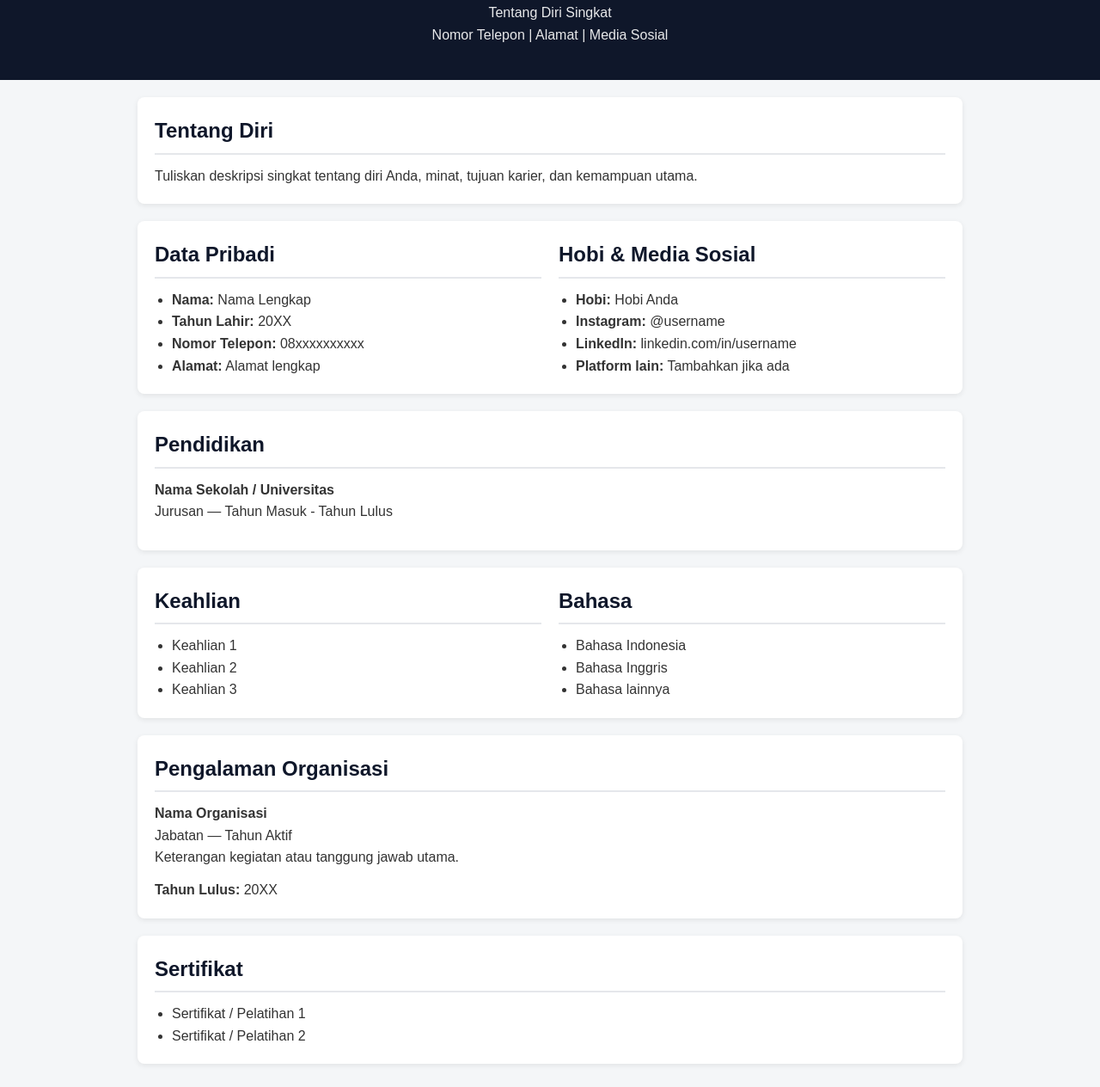
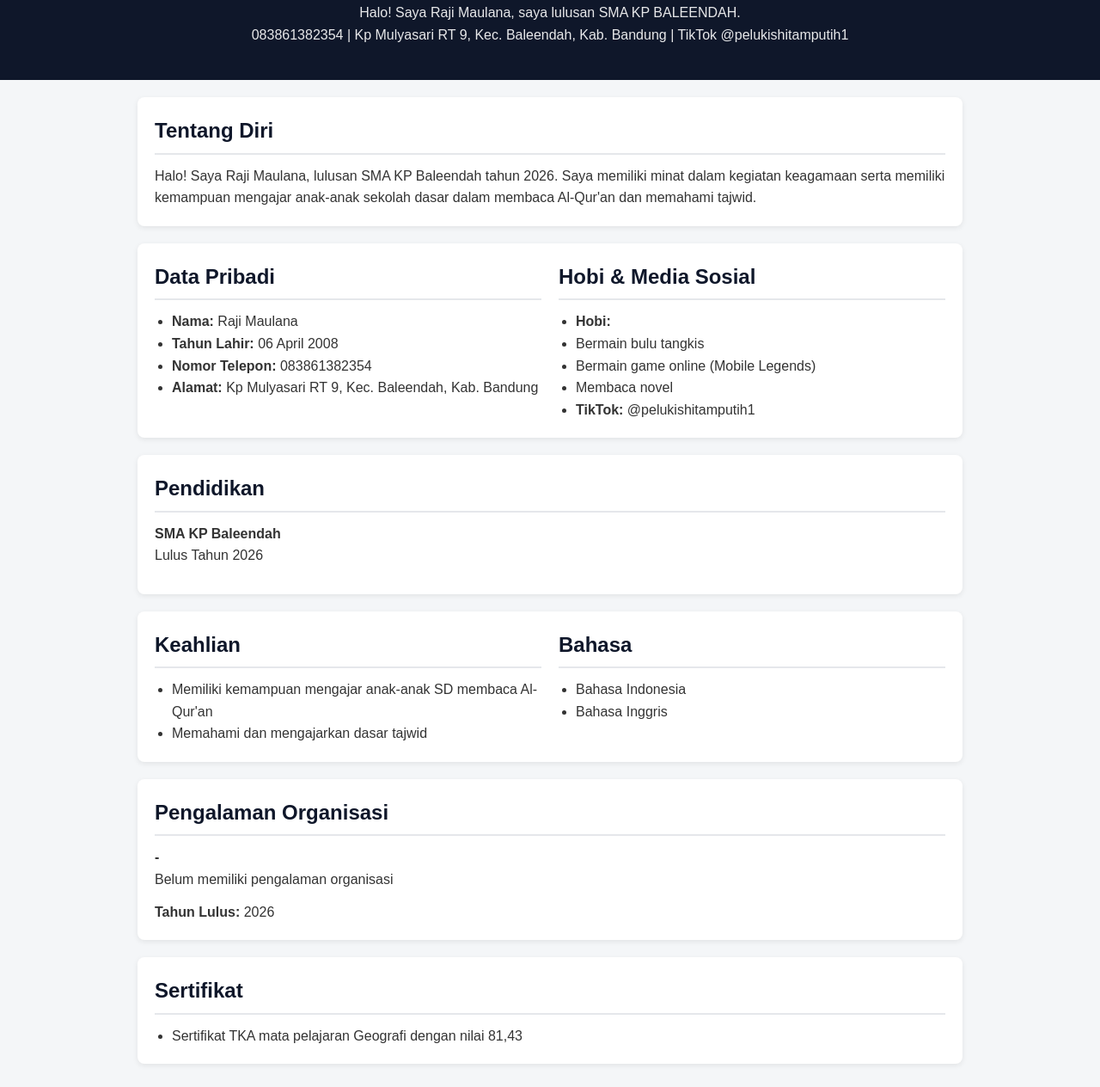
Before and after one commit to ChikoGaming06/tugas2_Raji_Fahri_XII-3, a plain HTML site: page index.html in a window 1280 px wide. Shown: the part 99-1363 px from the top of the page at 86% size. Drawn offline with Linux system fonts and the light colour scheme.

Commit message:
Tugas website CV

```diff
--- a/index.html
+++ b/index.html
@@ -3,7 +3,7 @@
 <head>
   <meta charset="UTF-8" />
   <meta name="viewport" content="width=device-width, initial-scale=1.0" />
-  <title>CV - Nama Anda</title>
+  <title>CV - Raji Maulana</title>
   <style>
     * { box-sizing: border-box; margin: 0; padding: 0; font-family: Arial, Helvetica, sans-serif; }
     body { background: #f4f6f8; color: #333; line-height: 1.6; }
@@ -67,9 +67,9 @@
 <body>
 
   <header>
-    <h1>Nama Lengkap</h1>
-    <p>Tentang Diri Singkat</p>
-    <p>Nomor Telepon | Alamat | Media Sosial</p>
+    <h1>Raji Maulana</h1>
+    <p>Halo! Saya Raji Maulana, saya lulusan SMA KP BALEENDAH.</p>
+    <p>083861382354 | Kp Mulyasari RT 9, Kec. Baleendah, Kab. Bandung | TikTok @pelukishitamputih1</p>
   </header>
 
   <div class="container">
@@ -78,8 +78,9 @@
     <section class="card">
       <h2>Tentang Diri</h2>
       <p>
-        Tuliskan deskripsi singkat tentang diri Anda, minat, tujuan karier,
-        dan kemampuan utama.
+        Halo! Saya Raji Maulana, lulusan SMA KP Baleendah tahun 2026. Saya memiliki minat
+        dalam kegiatan keagamaan serta memiliki kemampuan mengajar anak-anak sekolah dasar
+        dalam membaca Al-Qur'an dan memahami tajwid.
       </p>
     </section>
 
@@ -88,20 +89,21 @@
       <div>
         <h2>Data Pribadi</h2>
         <ul>
-          <li><strong>Nama:</strong> Nama Lengkap</li>
-          <li><strong>Tahun Lahir:</strong> 20XX</li>
-          <li><strong>Nomor Telepon:</strong> 08xxxxxxxxxx</li>
-          <li><strong>Alamat:</strong> Alamat lengkap</li>
+          <li><strong>Nama:</strong> Raji Maulana</li>
+          <li><strong>Tahun Lahir:</strong> 06 April 2008</li>
+          <li><strong>Nomor Telepon:</strong> 083861382354</li>
+          <li><strong>Alamat:</strong> Kp Mulyasari RT 9, Kec. Baleendah, Kab. Bandung</li>
         </ul>
       </div>
 
       <div>
         <h2>Hobi & Media Sosial</h2>
         <ul>
-          <li><strong>Hobi:</strong> Hobi Anda</li>
-          <li><strong>Instagram:</strong> @username</li>
-          <li><strong>LinkedIn:</strong> linkedin.com/in/username</li>
-          <li><strong>Platform lain:</strong> Tambahkan jika ada</li>
+          <li><strong>Hobi:</strong></li>
+          <li>Bermain bulu tangkis</li>
+          <li>Bermain game online (Mobile Legends)</li>
+          <li>Membaca novel</li>
+          <li><strong>TikTok:</strong> @pelukishitamputih1</li>
         </ul>
       </div>
     </section>
@@ -110,8 +112,8 @@
     <section class="card">
       <h2>Pendidikan</h2>
       <div class="item">
-        <strong>Nama Sekolah / Universitas</strong>
-        Jurusan — Tahun Masuk - Tahun Lulus
+        <strong>SMA KP Baleendah</strong>
+        Lulus Tahun 2026
       </div>
     </section>
 
@@ -120,9 +122,8 @@
       <div>
         <h2>Keahlian</h2>
         <ul>
-          <li>Keahlian 1</li>
-          <li>Keahlian 2</li>
-          <li>Keahlian 3</li>
+          <li>Memiliki kemampuan mengajar anak-anak SD membaca Al-Qur'an</li>
+          <li>Memahami dan mengajarkan dasar tajwid</li>
         </ul>
       </div>
 
@@ -131,7 +132,6 @@
         <ul>
           <li>Bahasa Indonesia</li>
           <li>Bahasa Inggris</li>
-          <li>Bahasa lainnya</li>
         </ul>
       </div>
     </section>
@@ -140,26 +140,24 @@
     <section class="card">
       <h2>Pengalaman Organisasi</h2>
       <div class="item">
-        <strong>Nama Organisasi</strong>
-        Jabatan — Tahun Aktif
-        <p>Keterangan kegiatan atau tanggung jawab utama.</p>
+        <strong>-</strong>
+        Belum memiliki pengalaman organisasi
       </div>
-      <p><strong>Tahun Lulus:</strong> 20XX</p>
+      <p><strong>Tahun Lulus:</strong> 2026</p>
     </section>
 
     <!-- Sertifikat -->
     <section class="card">
       <h2>Sertifikat</h2>
       <ul>
-        <li>Sertifikat / Pelatihan 1</li>
-        <li>Sertifikat / Pelatihan 2</li>
+        <li>Sertifikat TKA mata pelajaran Geografi dengan nilai 81,43</li>
       </ul>
     </section>
 
   </div>
 
   <footer>
-    © 2026 — CV Online
+    © 2026 — CV Online Raji Maulana
   </footer>
 
 </body>
```
